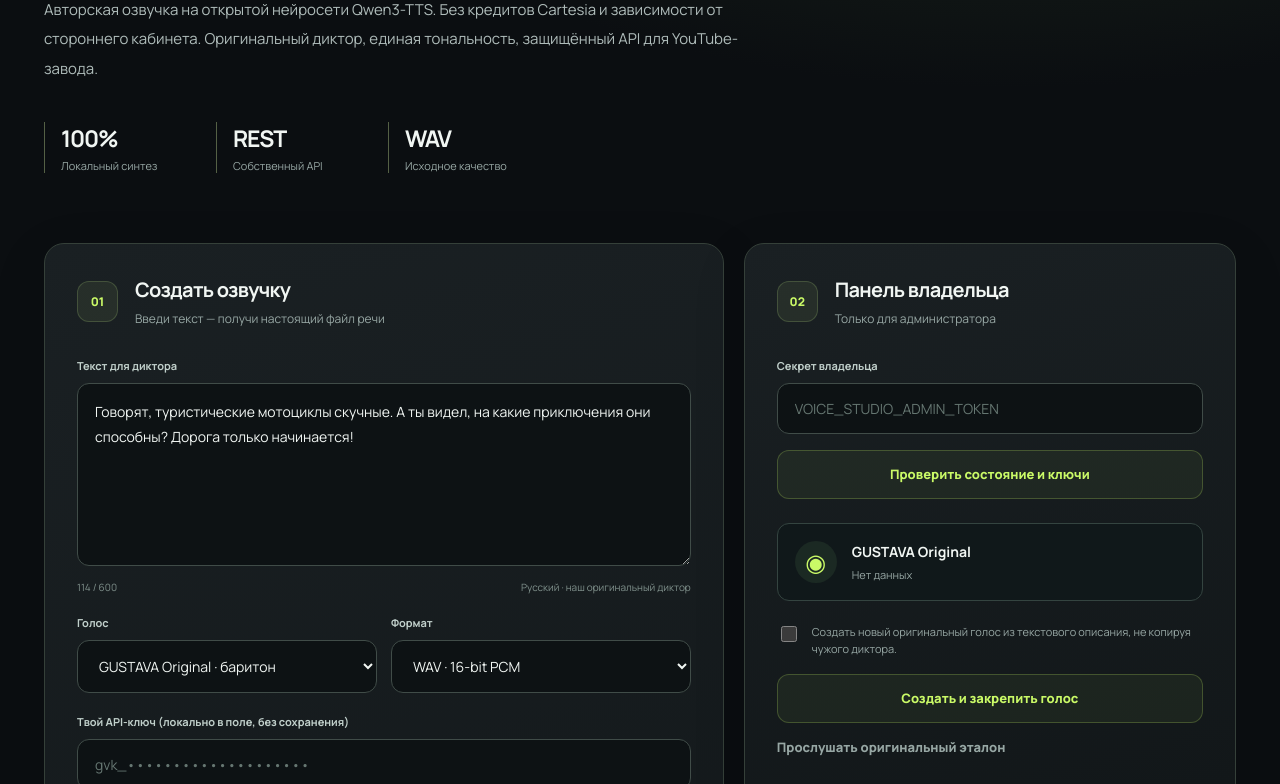
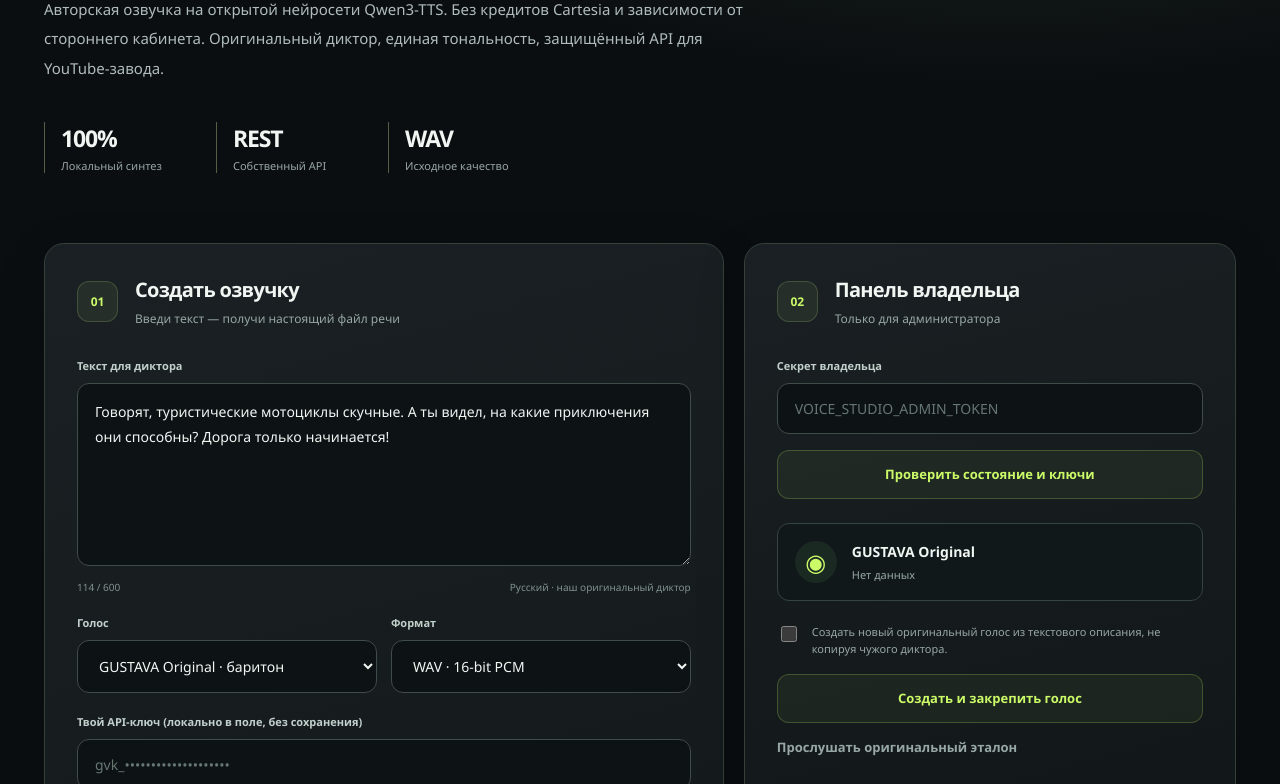
Before and after one commit to GUSTAVA009/moto-shorts-cloud, a plain HTML site: page voice-studio/index.html in a window 1280 px wide. Shown: the part 461-1245 px from the top of the page. Drawn offline with Linux system fonts and the light colour scheme; no server answers.

Commit message:
Remove externally hosted fonts so private voice website has no third-party dependencies

```diff
--- a/voice-studio/site.css
+++ b/voice-studio/site.css
@@ -1,4 +1,3 @@
-@import url('https://fonts.googleapis.com/css2?family=Manrope:wght@400;500;600;700;800&display=swap');
 :root {color-scheme:dark;--bg:#0b0e11;--surface:#14191d;--surface2:#1b2226;--line:#303b3f;--text:#f1f6f3;--muted:#97a7a4;--accent:#cafa67;--accent2:#dcef9b;--warm:#e9f5bb;--radius:20px}
 *{box-sizing:border-box}
 html{scroll-behavior:smooth}
```
